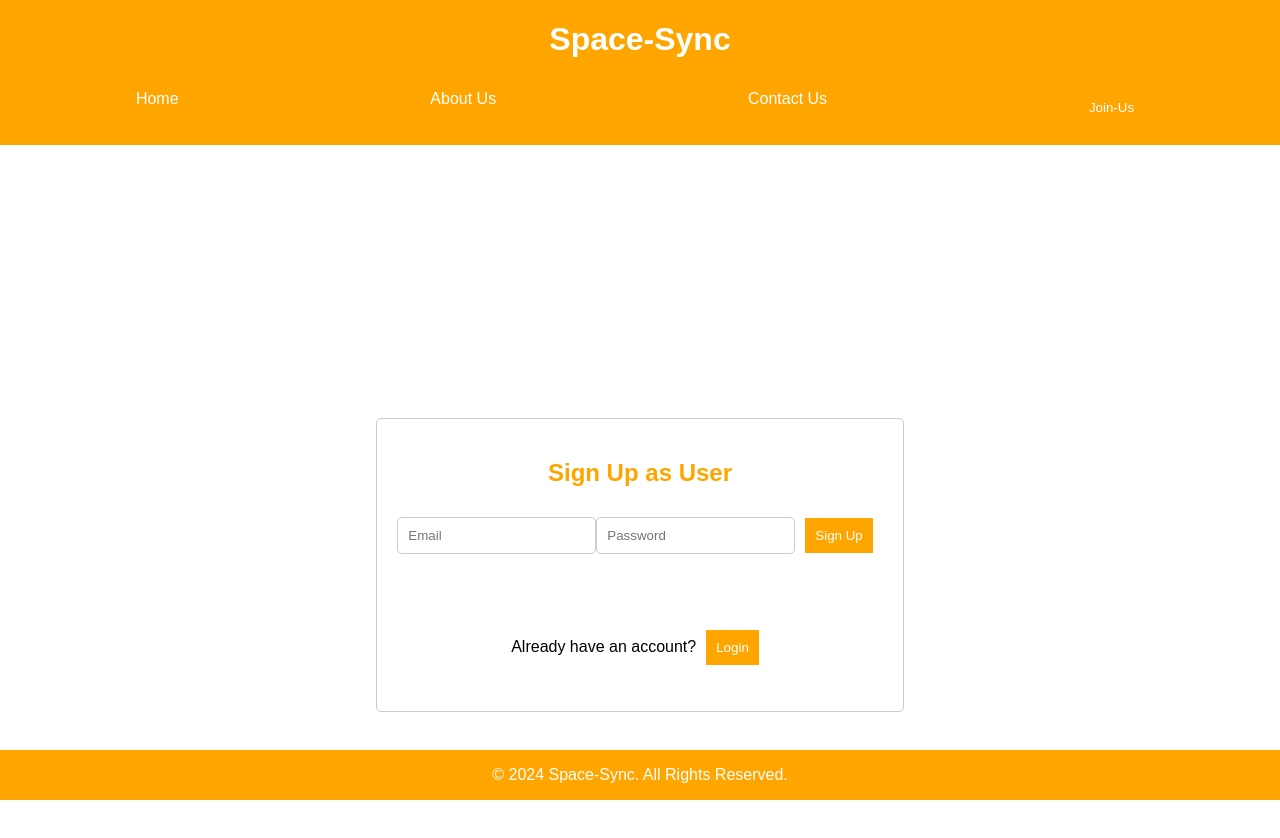
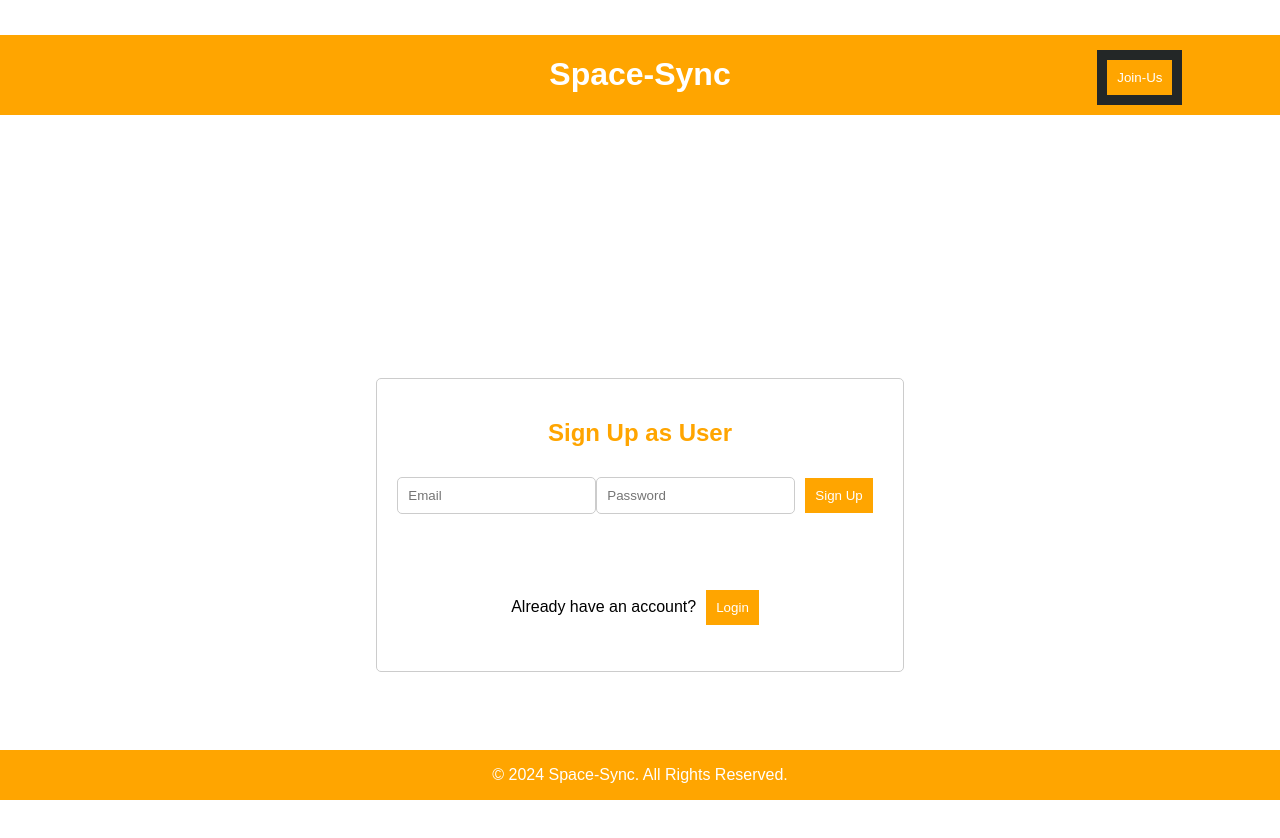
Before and after one commit to kanchan-kharkwal/Parking_Management_System, a React (Create React App) app in the folder frontend/: page /user-auth in a window 1280 px wide. Shown: the top 838 px of the page. Built offline with nearby package versions, Linux system fonts and the light colour scheme.

Commit message:
Add files via upload
Signed-off-by: Kanchan Kharkwal <159950316+kanchan-kharkwal@users.noreply.github.com>

```diff
--- a/frontend/src/components/common/GoogleOAuth.js
+++ b/frontend/src/components/common/GoogleOAuth.js
@@ -4,7 +4,7 @@ import { GoogleOAuthProvider, GoogleLogin } from '@react-oauth/google';
 
 const GoogleOAuth = ({ onSuccess, onFailure }) => {
   return (
-    <GoogleOAuthProvider clientId="your-client-id.apps.googleusercontent.com">
+    <GoogleOAuthProvider clientId="710099309781-k19136cosb63dpbpvg77tokfmthcmts6.apps.googleusercontent.com">
       <GoogleLogin
         onSuccess={onSuccess}
         onFailure={onFailure}
--- a/frontend/src/components/common/Header.css
+++ b/frontend/src/components/common/Header.css
@@ -1,19 +1,13 @@
 /* src/components/common/Header.css */
 .header {
   background-color: orange;
-  color: white;
   padding: 0px;
   text-align: center;
   position: fixed;
   width: 100%;
-  top: 0;
-  transition: top 0.3s;
-}
-
-.header.hidden {
-  top: -50px; /* Adjust according to the height of the header */
 }
 
 .header h1 {
-  color: white; /* Change the color to white */
+  background-color: orange;
+  color: white ; /* Change the color to white */
 }
--- a/frontend/src/components/common/Navbar.css
+++ b/frontend/src/components/common/Navbar.css
@@ -1,18 +1,19 @@
 .navbar {
     display: flex;
     justify-content: space-around;
-    background-color: orange;
-    padding: 10px;
-    margin-top: 70px;
+    background-color: rgb(35, 39, 39);
+    padding-top: 15px;
+    margin-top: 35px;
 
   }
 
   .nav-link {
     text-decoration: none;
+    background-color: rgb(35, 39, 39);
     color: white;
   }
 
-  .navbar a {
+  .navbar link {
     color: white;
     padding: 10px;
     text-decoration: none;
@@ -20,31 +21,23 @@
 
 
   .dropdown {
-    position: relative;
     display: inline-block;
+    background-color: rgb(35, 39, 39);
   }
 
   .dropdown-toggle {
-    background-color: orange;
-    color: white;
-    padding: 10px;
-    border: none;
+    text-decoration: none;
+    background-color: rgb(35, 39, 39);
+    color: black;
+    padding: 5px;
     cursor: pointer;
-  }
-
-  .dropdown-toggle:hover {
-    background-color: darkorange;
-    border-radius: 5px;
   }
 
   .dropdown-menu {
     display: none;
-    position: absolute;
-    background-color: white;
-    box-shadow: 0px 8px 16px 0px rgba(0,0,0,0.2);
-    z-index: 1;
-    margin-top: 10px;
-    width: 200px;
+    background-color: rgb(35, 39, 39);
+    margin-top: 0px;
+    width: 100px;
   }
 
   /* Display dropdown menu on hover */
@@ -54,6 +47,7 @@
 
   .dropdown-item {
     color: black;
+    background-color: orange;
     padding: 12px 16px;
     text-decoration: none;
     display: block;
@@ -61,5 +55,5 @@
 
   .dropdown-item:hover {
     background-color: #f1f1f1;
-    color: orange;
+    color: black;
   }
--- a/frontend/src/components/common/Navbar.js
+++ b/frontend/src/components/common/Navbar.js
@@ -9,12 +9,12 @@ const Navbar = () => {
   const toggleDropdown = () => {
     setShowDropdown(!showDropdown);
   };
-
   return (
     <nav className="navbar">
       <Link to="/" className="nav-link">Home</Link>
       <Link to="/about" className="nav-link">About Us</Link>
       <Link to="/contact" className="nav-link">Contact Us</Link>
+      <Link to="/FAQ" className="nav-link">FAQ</Link>
       <div className={`dropdown ${showDropdown ? 'show' : ''}`}>
       <button onClick={toggleDropdown} className="dropdown-toggle">
         Join-Us
```
Lines whose indentation alone changed are shown as unchanged.
